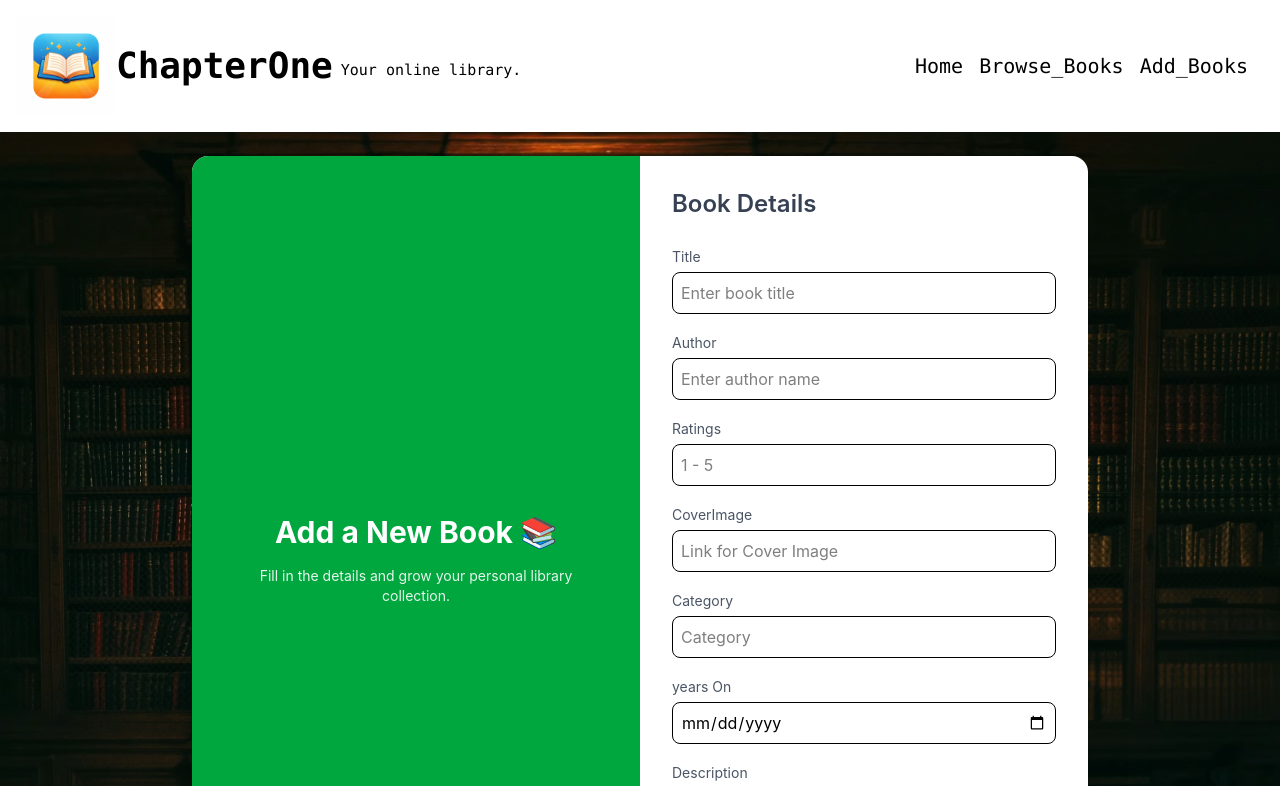
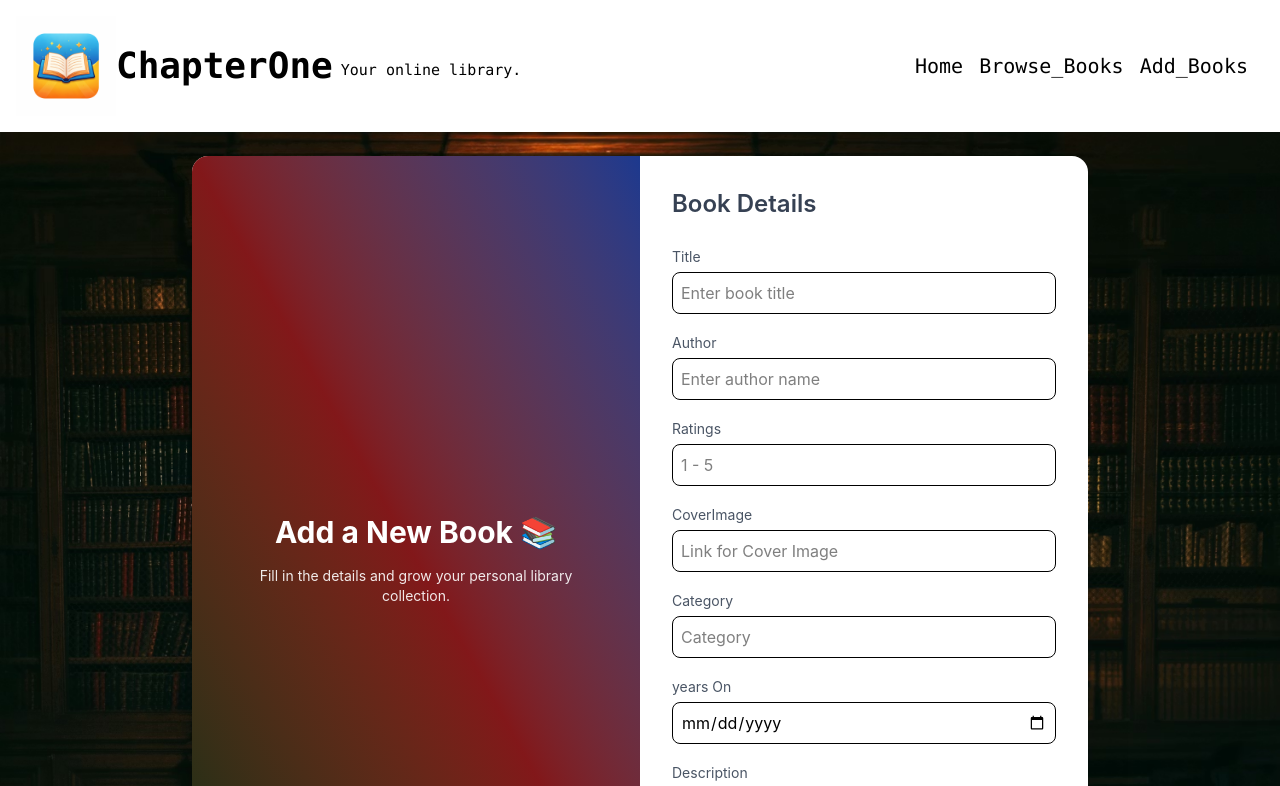
Before and after one commit to hds05/ChapterOne, a React (Vite) app: page /addbook in a window 1280 px wide. Shown: the top 786 px of the page. Built offline with nearby package versions, Linux system fonts and the light colour scheme; a web font is replaced by a local one.

Commit message:
Enhance styling in Addbooks and Header components for improved UI

```diff
--- a/src/Components/Addbooks.jsx
+++ b/src/Components/Addbooks.jsx
@@ -59,7 +59,7 @@ function Addbooks() {
 
       {/* Main container for form card */}
       <div className="w-full max-w-4xl bg-white shadow-2xl rounded-2xl mt-6 m-4 flex flex-col md:flex-row overflow-hidden">
-        <div className="w-full md:w-1/2 bg-green-600 text-white flex flex-col justify-center items-center p-8">
+        <div className="w-full md:w-1/2 bg-linear-to-tr from-green-950 via-red-900 to-blue-900 text-white flex flex-col justify-center items-center p-8">
           <h1 className="text-3xl font-bold mb-4">Add a New Book 📚</h1>
           <p className="text-center text-sm opacity-90">
             Fill in the details and grow your personal library collection.
--- a/src/Components/Header.jsx
+++ b/src/Components/Header.jsx
@@ -4,7 +4,7 @@ import { Link } from "react-router-dom";
 function Header() {
     return (
         // main header container
-        <header className="bg-white flex flex-col md:flex-row items-center justify-between px-2 lg:p-4 shadow-[0px_2px_5px_gray] font-mono">
+        <header className="bg-white flex flex-col md:flex-row items-center justify-between px-2 lg:p-4 shadow-[0px_2px_15px_gray] font-mono">
             {/* web logo and title with tagline */}
             <div className="flex">
                 <img src="/favicon.png" className="w-[100px]" alt="" />
```
